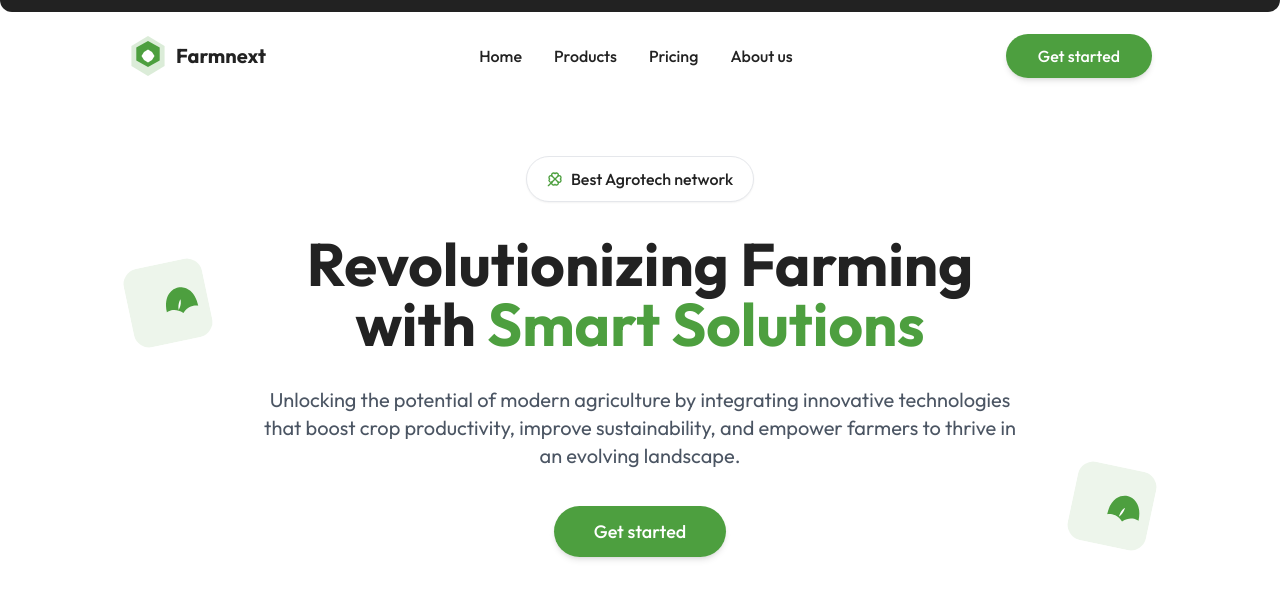
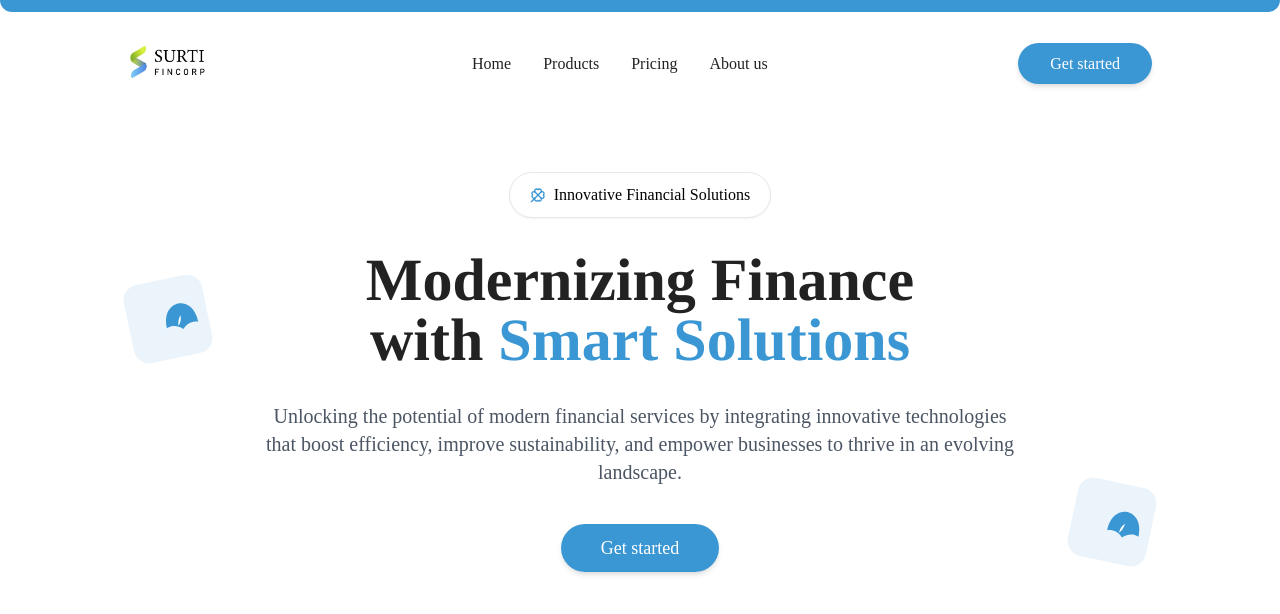
Before and after one commit to xtream1478/hero-section-replica-magic, a React (Vite) app: page / in a window 1280 px wide. Shown: the top 614 px of the page. Built offline with nearby package versions, Linux system fonts and the light colour scheme.

Commit message:
Refactor: Update site styling
Update font and logo.

```diff
--- a/index.html
+++ b/index.html
@@ -4,13 +4,21 @@
   <head>
     <meta charset="UTF-8" />
     <meta name="viewport" content="width=device-width, initial-scale=1.0" />
-    <title>Farmnext - Smart Agricultural Solutions</title>
-    <meta name="description" content="Revolutionizing Farming with Smart Solutions" />
-    <meta name="author" content="Farmnext" />
+    <title>Surti Fincorp - Financial Solutions</title>
+    <meta name="description" content="Innovative Financial Solutions" />
+    <meta name="author" content="Surti Fincorp" />
     <link rel="stylesheet" href="https://fonts.googleapis.com/css2?family=Outfit:wght@300;400;500;600;700&display=swap">
+    <style>
+      @font-face {
+        font-family: 'Times';
+        src: local('Times'), local('Times New Roman');
+        font-weight: 400;
+        font-style: normal;
+      }
+    </style>
 
-    <meta property="og:title" content="Farmnext - Smart Agricultural Solutions" />
-    <meta property="og:description" content="Revolutionizing Farming with Smart Solutions" />
+    <meta property="og:title" content="Surti Fincorp - Financial Solutions" />
+    <meta property="og:description" content="Innovative Financial Solutions" />
     <meta property="og:type" content="website" />
     <meta property="og:image" content="https://lovable.dev/opengraph-image-p98pqg.png" />
 
--- a/src/components/Badge.tsx
+++ b/src/components/Badge.tsx
@@ -9,8 +9,8 @@ interface BadgeProps {
 const Badge: React.FC<BadgeProps> = ({ text }) => {
   return (
     <div className="inline-flex items-center gap-2 px-5 py-2.5 rounded-full border border-gray-200 bg-white shadow-sm hover:shadow-md transition-all">
-      <Clover className="w-4 h-4 text-farmnext-green" />
-      <span className="text-farmnext-black font-medium">{text}</span>
+      <Clover className="w-4 h-4 text-surti-blue" />
+      <span className="text-surti-black font-times">{text}</span>
     </div>
   );
 };
--- a/src/components/HeroSection.tsx
+++ b/src/components/HeroSection.tsx
@@ -6,8 +6,8 @@ import { Link } from "react-router-dom";
 const LeafIcon: React.FC<{ className?: string }> = ({ className }) => (
   <div className={`${className || ""}`}>
     <svg width="80" height="80" viewBox="0 0 80 80" fill="none" xmlns="http://www.w3.org/2000/svg">
-      <rect width="80" height="80" rx="16" fill="#4D9F3F" fillOpacity="0.1"/>
-      <path d="M53 27C47.6667 27 37 31 37 49C37 49 45 45 53 53C61 45 69 49 69 49C69 31 58.3333 27 53 27Z" fill="#4D9F3F"/>
+      <rect width="80" height="80" rx="16" fill="#3B97D3" fillOpacity="0.1"/>
+      <path d="M53 27C47.6667 27 37 31 37 49C37 49 45 45 53 53C61 45 69 49 69 49C69 31 58.3333 27 53 27Z" fill="#3B97D3"/>
       <path d="M53 39C53 45 49 49 49 49C49 43 53 39 53 39Z" fill="white"/>
     </svg>
   </div>
@@ -15,7 +15,7 @@ const LeafIcon: React.FC<{ className?: string }> = ({ className }) => (
 
 const HeroSection: React.FC = () => {
   return (
-    <div className="w-full relative pt-14 pb-24 px-6 md:px-12 lg:px-24 font-outfit">
+    <div className="w-full relative pt-14 pb-24 px-6 md:px-12 lg:px-24 font-times">
       {/* Left leaf icon */}
       <LeafIcon className="absolute left-24 top-[30%] hidden lg:block transform -rotate-12" />
 
@@ -24,24 +24,24 @@ const HeroSection: React.FC = () => {
 
       <div className="max-w-5xl mx-auto text-center">
         <div className="mb-8 flex justify-center">
-          <Badge text="Best Agrotech network" />
+          <Badge text="Innovative Financial Solutions" />
         </div>
 
-        <h1 className="text-4xl md:text-6xl font-bold mb-8 text-farmnext-black leading-tight">
-          Revolutionizing Farming <br />
-          with <span className="text-farmnext-green">Smart Solutions</span>
+        <h1 className="text-4xl md:text-6xl font-bold mb-8 text-farmnext-black leading-tight font-times">
+          Modernizing Finance <br />
+          with <span className="text-surti-blue">Smart Solutions</span>
         </h1>
 
-        <p className="text-gray-600 text-lg md:text-xl mx-auto max-w-3xl mb-12 leading-relaxed">
-          Unlocking the potential of modern agriculture by integrating innovative technologies
-          that boost crop productivity, improve sustainability, and empower farmers to thrive in
+        <p className="text-gray-600 text-lg md:text-xl mx-auto max-w-3xl mb-12 leading-relaxed font-times">
+          Unlocking the potential of modern financial services by integrating innovative technologies
+          that boost efficiency, improve sustainability, and empower businesses to thrive in
           an evolving landscape.
         </p>
 
         <div className="mt-10">
           <Link
             to="/get-started"
-            className="bg-farmnext-green hover:bg-farmnext-darkgreen text-white py-3.5 px-10 rounded-full transition-all duration-300 font-medium text-lg shadow-md hover:shadow-lg hover:scale-105 transform"
+            className="bg-surti-blue hover:bg-surti-green text-white py-3.5 px-10 rounded-full transition-all duration-300 font-times text-lg shadow-md hover:shadow-lg hover:scale-105 transform"
           >
             Get started
           </Link>
--- a/src/components/Navbar.tsx
+++ b/src/components/Navbar.tsx
@@ -4,29 +4,28 @@ import { Link } from "react-router-dom";
 
 const Navbar: React.FC = () => {
   return (
-    <nav className="py-6 px-6 md:px-12 lg:px-24 flex justify-between items-center font-outfit">
+    <nav className="py-6 px-6 md:px-12 lg:px-24 flex justify-between items-center font-times">
       <div className="flex items-center gap-2">
-        <div className="w-10 h-10">
-          <svg viewBox="0 0 40 40" fill="none" xmlns="http://www.w3.org/2000/svg">
-            <path d="M20 0L36.6025 10V30L20 40L3.39746 30V10L20 0Z" fill="#4D9F3F" fillOpacity="0.2"/>
-            <path d="M20 5L31.6987 11.5V24.5L20 31L8.30127 24.5V11.5L20 5Z" fill="#4D9F3F"/>
-            <path d="M16 16L20 13.5L24 16L26.5 20L24 24L20 26.5L16 24L13.5 20L16 16Z" fill="white"/>
-          </svg>
+        <div className="h-14">
+          <img
+            src="/lovable-uploads/1eb94bba-b569-48b3-be2b-e9c254a37955.png"
+            alt="Surti Fincorp Logo"
+            className="h-full"
+          />
         </div>
-        <span className="text-xl font-bold text-farmnext-black">Farmnext</span>
       </div>
 
       <div className="hidden md:flex items-center gap-8 text-farmnext-black">
-        <Link to="/" className="hover:text-farmnext-green transition-colors font-medium">Home</Link>
-        <Link to="/products" className="hover:text-farmnext-green transition-colors font-medium">Products</Link>
-        <Link to="/pricing" className="hover:text-farmnext-green transition-colors font-medium">Pricing</Link>
-        <Link to="/about" className="hover:text-farmnext-green transition-colors font-medium">About us</Link>
+        <Link to="/" className="hover:text-surti-blue transition-colors font-times">Home</Link>
+        <Link to="/products" className="hover:text-surti-blue transition-colors font-times">Products</Link>
+        <Link to="/pricing" className="hover:text-surti-blue transition-colors font-times">Pricing</Link>
+        <Link to="/about" className="hover:text-surti-blue transition-colors font-times">About us</Link>
       </div>
 
       <div>
         <Link
           to="/get-started"
-          className="bg-farmnext-green hover:bg-farmnext-darkgreen text-white py-3 px-8 rounded-full transition-colors duration-300 font-medium shadow-md hover:shadow-lg"
+          className="bg-surti-blue hover:bg-surti-green text-white py-3 px-8 rounded-full transition-colors duration-300 font-times shadow-md hover:shadow-lg"
         >
           Get started
         </Link>
--- a/src/pages/Index.tsx
+++ b/src/pages/Index.tsx
@@ -5,9 +5,9 @@ import HeroSection from "../components/HeroSection";
 
 const Index: React.FC = () => {
   return (
-    <div className="min-h-screen bg-white font-outfit">
+    <div className="min-h-screen bg-white font-times">
       {/* Top black bar with more rounded bottom corners */}
-      <div className="w-full h-3 bg-farmnext-black rounded-b-lg"></div>
+      <div className="w-full h-3 bg-surti-blue rounded-b-lg"></div>
 
       {/* Main content */}
       <div className="container mx-auto">
--- a/tailwind.config.ts
+++ b/tailwind.config.ts
@@ -21,6 +21,7 @@ export default {
 		extend: {
 			fontFamily: {
 				outfit: ['Outfit', 'sans-serif'],
+				times: ['Times', 'Times New Roman', 'serif'],
 			},
 			colors: {
 				border: 'hsl(var(--border))',
@@ -71,6 +72,12 @@ export default {
 					darkgreen: '#3C7E31',
 					black: '#222222',
 					lightgray: '#F7F7F7',
+				},
+				surti: {
+					green: '#8DC63F',
+					blue: '#3B97D3',
+					black: '#000000',
+					lightgray: '#F7F7F7',
 				}
 			},
 			borderRadius: {
```
Also changed, not shown: public/lovable-uploads/1eb94bba-b569-48b3-be2b-e9c254a37955.png (added).
